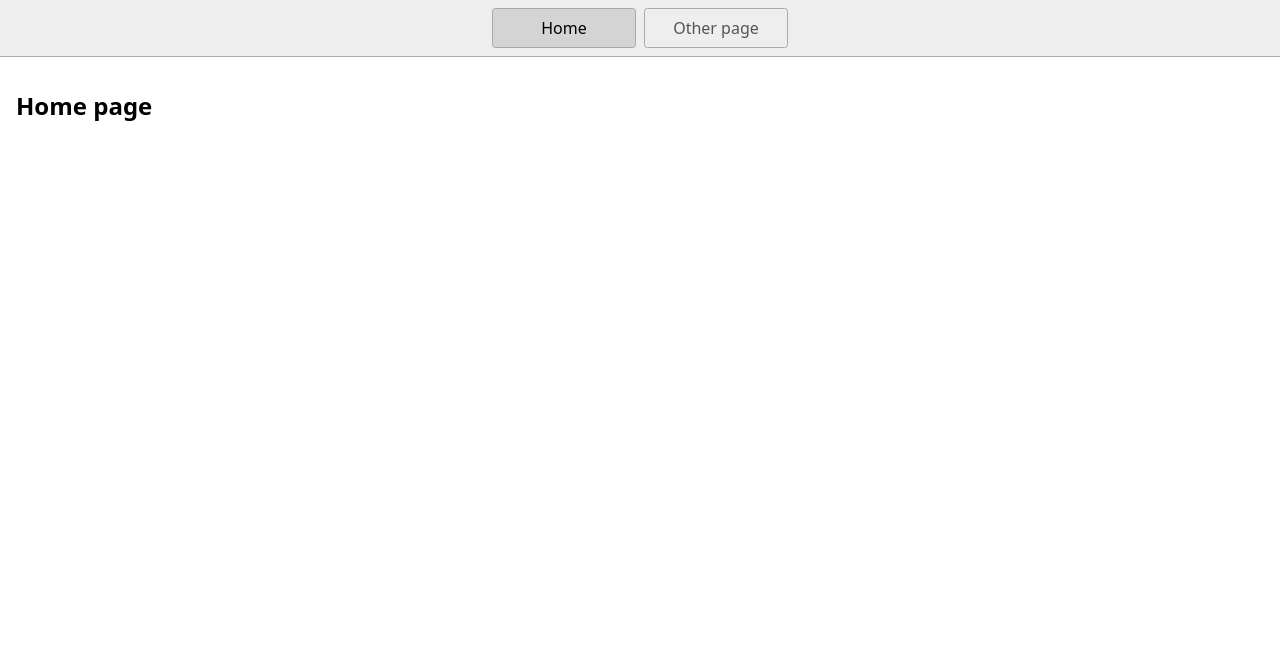
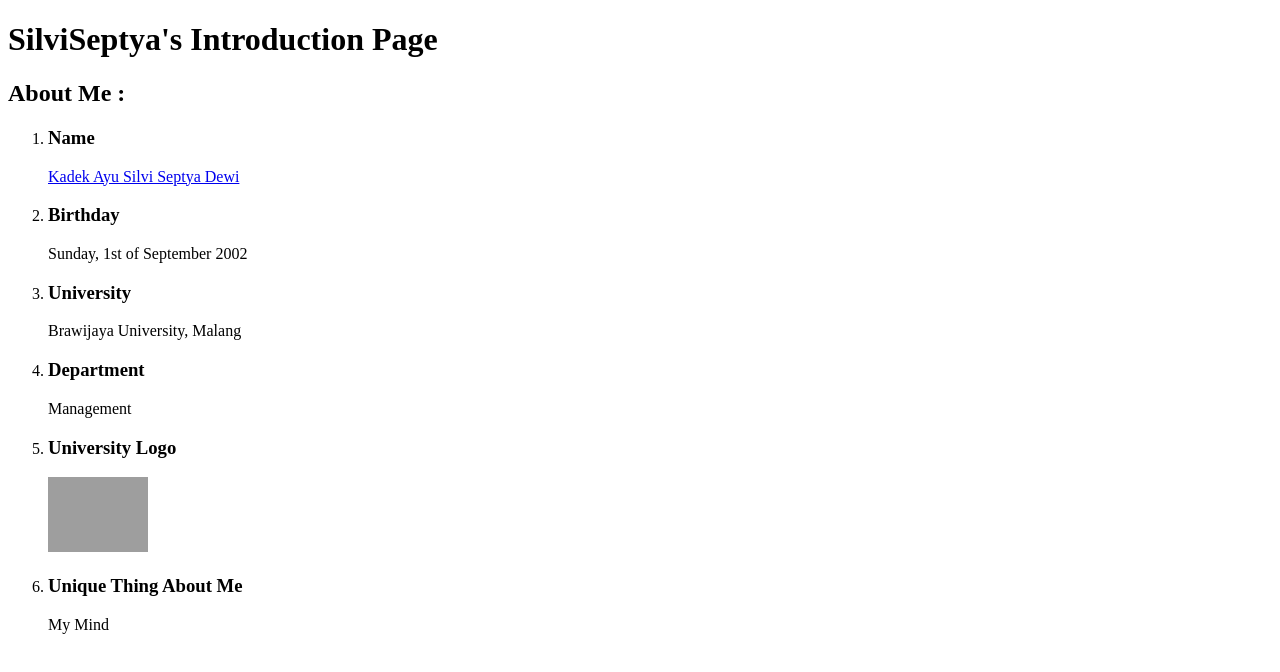
Before and after one commit to SilviSeptya/D2-HTML-Basic, a plain HTML site: page index.html in a window 1280 px wide. Drawn offline with Linux system fonts and the light colour scheme; grey boxes are pictures that could not be loaded.

Commit message:
1 file modified, 3 deleted

```diff
--- a/index.html
+++ b/index.html
@@ -1,23 +1,30 @@
 <!DOCTYPE html>
 <html lang="en">
-  <head>
-    <title>Home</title>
-    <meta charset="UTF-8" />
-    <meta name="viewport" content="width=device-width" />
-    <!--
-      Need a visual blank slate?
-      Remove all code in `styles.css`!
-    -->
-    <link rel="stylesheet" href="styles.css" />
-    <script type="module" src="script.js"></script>
-  </head>
+<head>
+  <title>My First HTML Page</title>
+</head>
+
   <body>
-    <nav>
-      <a href="/" aria-current="page">Home</a>
-      <a href="/page2.html">Other page</a>
-    </nav>
-    <main>
-      <h1>Home page</h1>
-    </main>
+    <h1>SilviSeptya's Introduction Page</h1>
+
+    <h2>About Me :</h2>
+
+    <ol>
+     <li> <h3>Name</h3></li>
+     <p><a href="https://instagram.com/silviseptya">Kadek Ayu Silvi Septya Dewi</a></p>
+
+    <li> <h3>Birthday</h3></li>
+     <p>Sunday, 1st of September 2002</p>
+
+     <li> <h3>University</h3></li>
+     <p>Brawijaya University, Malang</p>
+     <li> <h3>Department</h3></li>
+    <p>Management</p>
+     <li> <h3>University Logo</h3></li>
+     <img src="http://1.bp.blogspot.com/-mRfYn22fdZ8/VPSSCgJUCVI/AAAAAAAACCQ/IaDkw6CjEsA/s1600/Logo-Universitas-Brawijaya.jpg" alt="Brawijaya University" width="100">
+
+     <li> <h3>Unique Thing About Me</h3></li>
+     <p>My Mind</p>
+    </ol>
   </body>
 </html>
--- a/script.js
+++ /dev/null
@@ -1 +0,0 @@
-console.log('Hello!');
--- a/styles.css
+++ /dev/null
@@ -1,46 +0,0 @@
-* {
-  box-sizing: border-box;
-}
-
-body {
-  margin: 0;
-  font-family: system-ui, sans-serif;
-  color: black;
-  background-color: white;
-}
-
-nav {
-  display: flex;
-  flex-wrap: wrap;
-  align-items: center;
-  justify-content: center;
-  padding: 0.5rem;
-  gap: 0.5rem;
-  border-bottom: solid 1px #aaa;
-  background-color: #eee;
-}
-
-nav a {
-  display: inline-block;
-  min-width: 9rem;
-  padding: 0.5rem;
-  border-radius: 0.2rem;
-  border: solid 1px #aaa;
-  text-align: center;
-  text-decoration: none;
-  color: #555;
-}
-
-nav a[aria-current='page'] {
-  color: #000;
-  background-color: #d4d4d4;
-}
-
-main {
-  padding: 1rem;
-}
-
-h1 {
-  font-weight: bold;
-  font-size: 1.5rem;
-}
```
Also changed, not shown: page2.html (deleted, +0 -19 lines).
